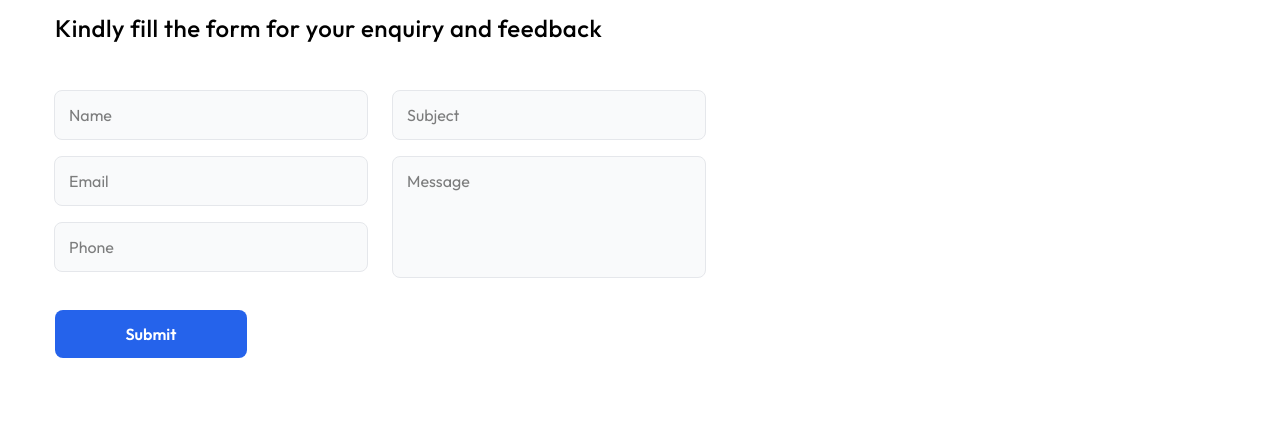
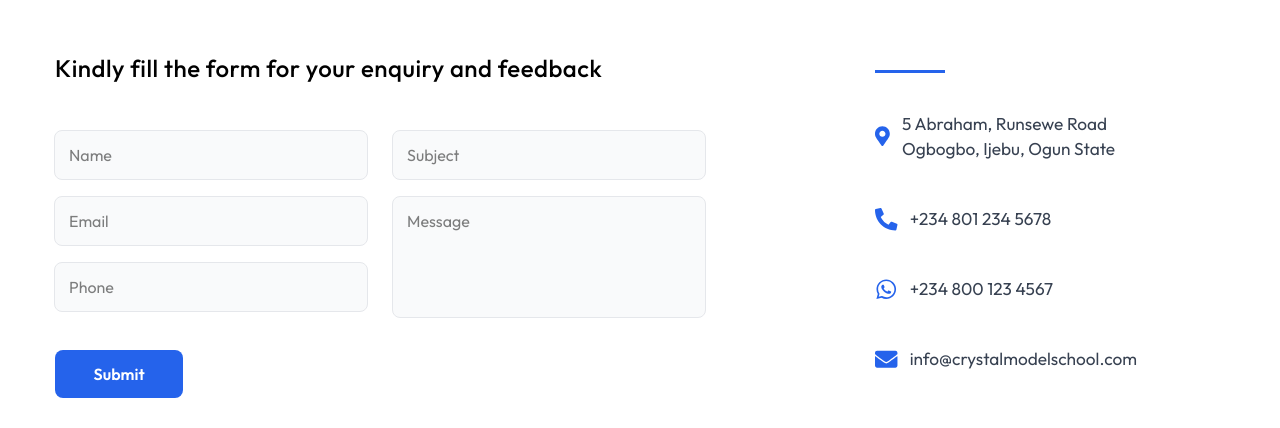
Before and after one commit to ayesorobolu/School-Website, a React (Vite) app: page /contact in a window 1280 px wide. Shown: the part 475-903 px from the top of the page. Built offline with nearby package versions, Linux system fonts and the light colour scheme.

Commit message:
feat: add contact info component

```diff
--- /dev/null
+++ b/src/component/ContactInfo.jsx
@@ -0,0 +1,29 @@
+import React from 'react'
+import { FaFacebook, FaTwitter, FaInstagram, FaLinkedin, FaMapMarkerAlt, FaPhoneAlt, FaEnvelope } from "react-icons/fa";
+import { FaWhatsapp } from "react-icons/fa";
+
+const ContactInfo = () => {
+  return (
+    <div className="contact-info">
+      <div className='info-line'></div>
+      <div className="info-item">
+        <FaMapMarkerAlt className="info-icon" />
+        <span>5 Abraham, Runsewe Road Ogbogbo, Ijebu, Ogun State</span>
+      </div>
+      <div className="info-item">
+        <FaPhoneAlt className="info-icon" />
+        <span>+234 801 234 5678</span>
+      </div>
+      <div className="info-item">
+        <FaWhatsapp className="info-icon" />
+        <span>+234 800 123 4567</span>
+      </div>
+      <div className="info-item">
+        <FaEnvelope className="info-icon" />
+        <span>info@crystalmodelschool.com</span>
+      </div>
+      </div>
+  )
+}
+
+export default ContactInfo
--- a/src/index.css
+++ b/src/index.css
@@ -468,6 +468,15 @@ ul {
   margin-top: 10px;
   margin-left: 66px;
 }
+
+.contact-section{
+  display: flex;
+  justify-content: space-between;
+  align-items: flex-start;
+  padding: 40px 0;
+  gap: 20px;
+}
+
 .contact-container{
   width: 100%;
   min-height: 80vh;
@@ -548,6 +557,35 @@ ul {
   .contact-right {
     gap: 12px;
   }
+}
+
+.info-line{
+  width: 70px;
+  height: 2.5px;
+  background-color: #2563eb;
+}
+
+.contact-info {
+  display: flex;
+  flex-direction: column;
+  max-width: 350px;
+  margin-right: 100px;
+  margin-top: 45px;
+  gap: 38px;
+}
+
+.info-item {
+  display: flex;
+  align-items: center;
+  gap: 12px;
+  font-size: 1.08em;
+  color: #374151;
+  margin-bottom: 6px;
+}
+
+.info-icon {
+  color: #2563eb;
+  font-size: 1.3em;
 }
 
 footer{
--- a/src/pages/Contact.jsx
+++ b/src/pages/Contact.jsx
@@ -1,5 +1,6 @@
 import React from 'react'
 import ContactForm from '../component/ContactForm'
+import ContactInfo from '../component/ContactInfo'
 
 const Contact = () => {
   return (
@@ -9,7 +10,12 @@ const Contact = () => {
       <div className='contact-line'></div>
     </div>
 
+    <div className='contact-section'>
     <ContactForm/>
+    <ContactInfo/>
+    </div>
+
+
     </div>
   )
 }
```
